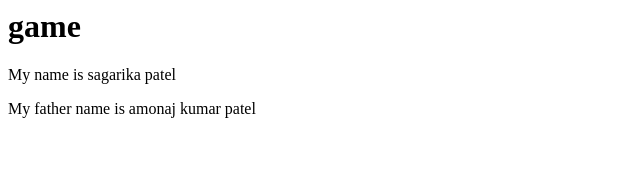
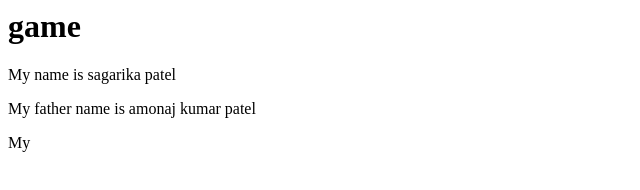
Before and after one commit to SagarikaPatel/git_test, a website: page index.html in a window 1280 px wide. Shown: the full height of the page, 0-640 px from the left. Drawn offline with Linux system fonts and the light colour scheme.

Commit message:
fourth commit

```diff
--- a/index.html
+++ b/index.html
@@ -3,5 +3,6 @@
         <h1>game</h1>
         <p>My name is sagarika patel</p>
         <p>My father name is amonaj kumar patel</p>
+        <p>My </p>
     </body>
 </html>
```
Also changed, not shown: package.json (added, +24 -0 lines), 1 other file.
